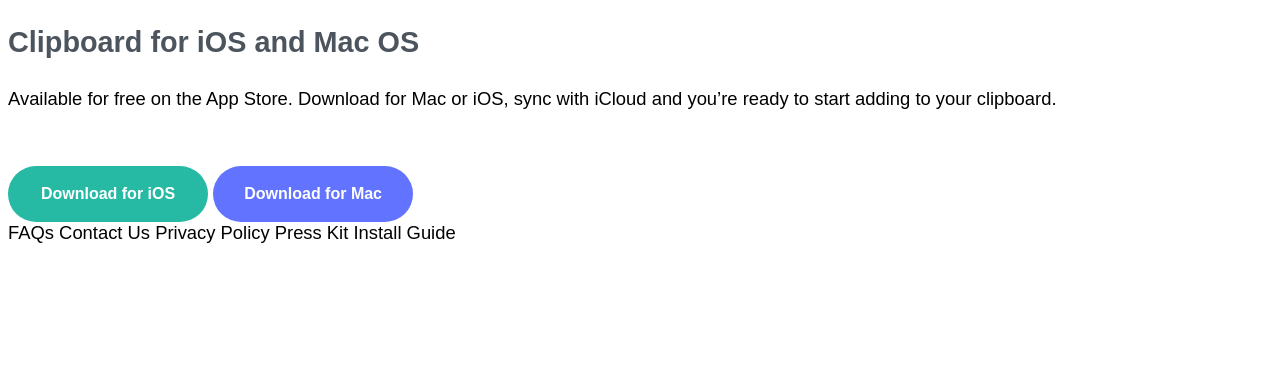
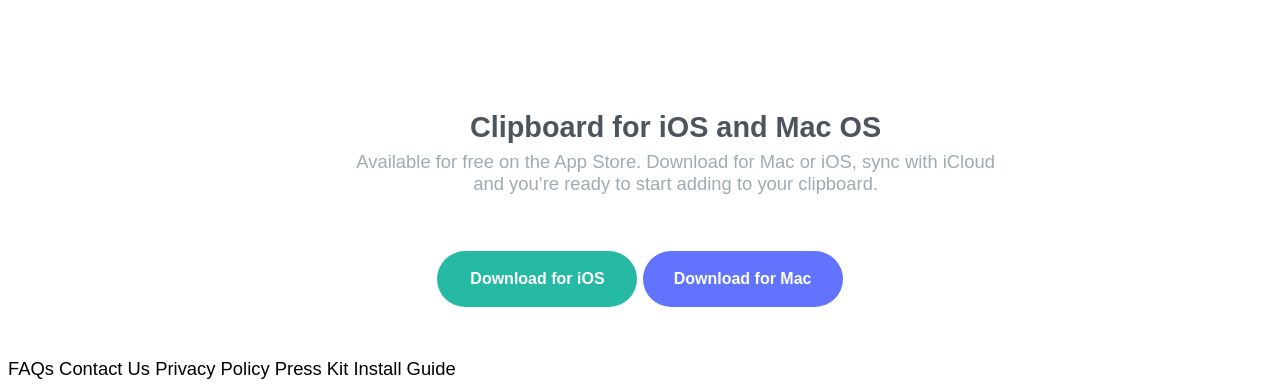
Before and after one commit to abdmud/clipboard-landing-page, a plain HTML site: page index.html in a window 1280 px wide. Shown: the part 2902-3290 px from the top of the page. Before the commit the page ends 3154 px from the top, so only its background shows below. Drawn offline with Linux system fonts and the light colour scheme; a web font is replaced by a local one.

Commit message:
bottom hero

```diff
--- a/index.html
+++ b/index.html
@@ -128,13 +128,16 @@
     </section>
 
     <section class="bottom-hero">
-      <h3 class="bottom-hero">Clipboard for iOS and Mac OS</h3>
+      <div class="hero-div bottom">
+        <h3 class="bottom-hero">Clipboard for iOS and Mac OS</h3>
+        <p class="bottom-hero-paragraph">Available for free on the App Store. Download for Mac or iOS, sync with iCloud
+          and you’re ready to start adding to your clipboard.</p>
+      </div>
 
-      <p class="bottom-hero-paragraph">Available for free on the App Store. Download for Mac or iOS, sync with iCloud
-      and you’re ready to start adding to your clipboard.</p>
-
-      <button class="ios-btn">Download for iOS</button>
-      <button class="mac-btn">Download for Mac</button>
+      <div class="button">
+        <button class="ios-btn">Download for iOS</button>
+        <button class="mac-btn">Download for Mac</button>
+      </div>
     </section>
 
     <footer>
--- a/styles.css
+++ b/styles.css
@@ -30,7 +30,8 @@ body {
 .hero p,
 .sub-hero p,
 .text-column p,
-.card p {
+.card p,
+.bottom-hero p {
     text-align: center;
     color: hsl(201, 11%, 66%);
 }
@@ -123,6 +124,22 @@ h4 {
     flex-direction: column;
     justify-content: center;
 }
+/* BOTTOM HERO */
+.bottom-hero {
+    display: flex;
+    flex-direction: column;
+    justify-content: center;
+    text-align: center;
+    margin-top: 6%;
+    margin-bottom: 4%;
+}
+.bottom-hero p {
+    margin-top: -3%;
+}
+.bottom {
+    width: 40rem;
+    margin-left: 27.5%;
+}
 /* BUTTONS */
 button {
     font-family: 'Bai Jamjuree', sans-serif;
```
